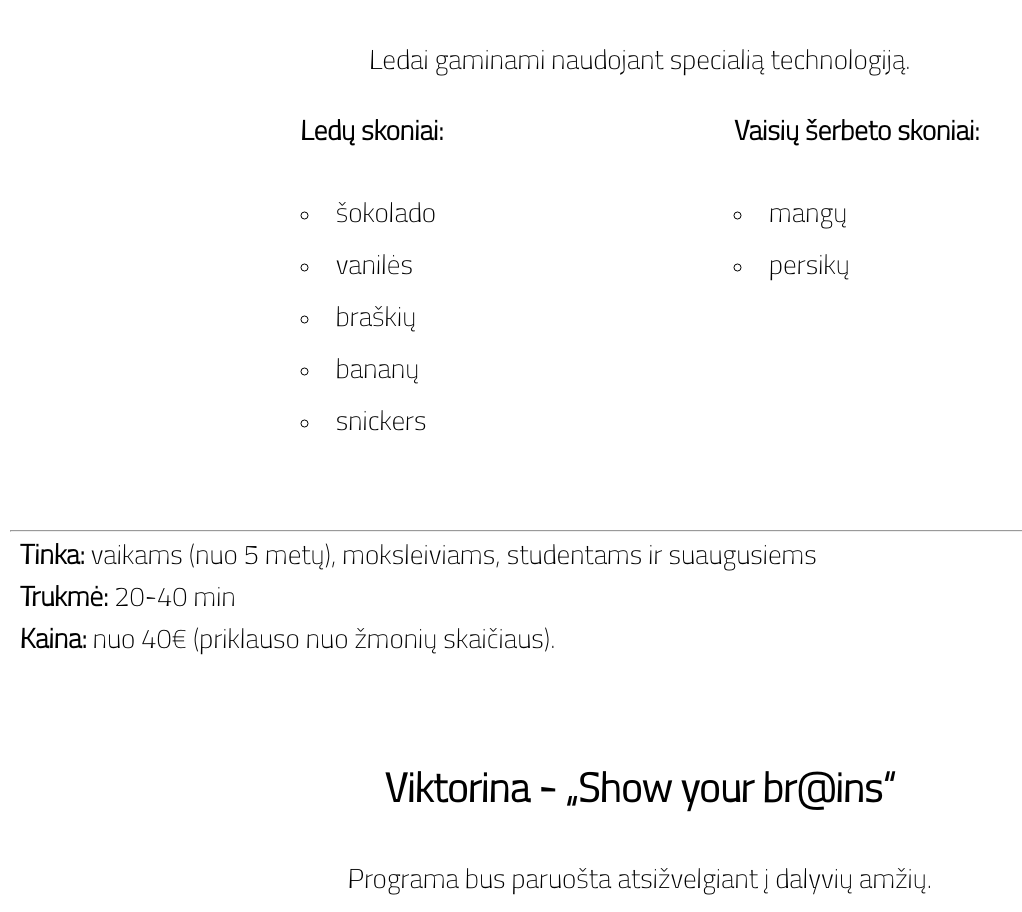
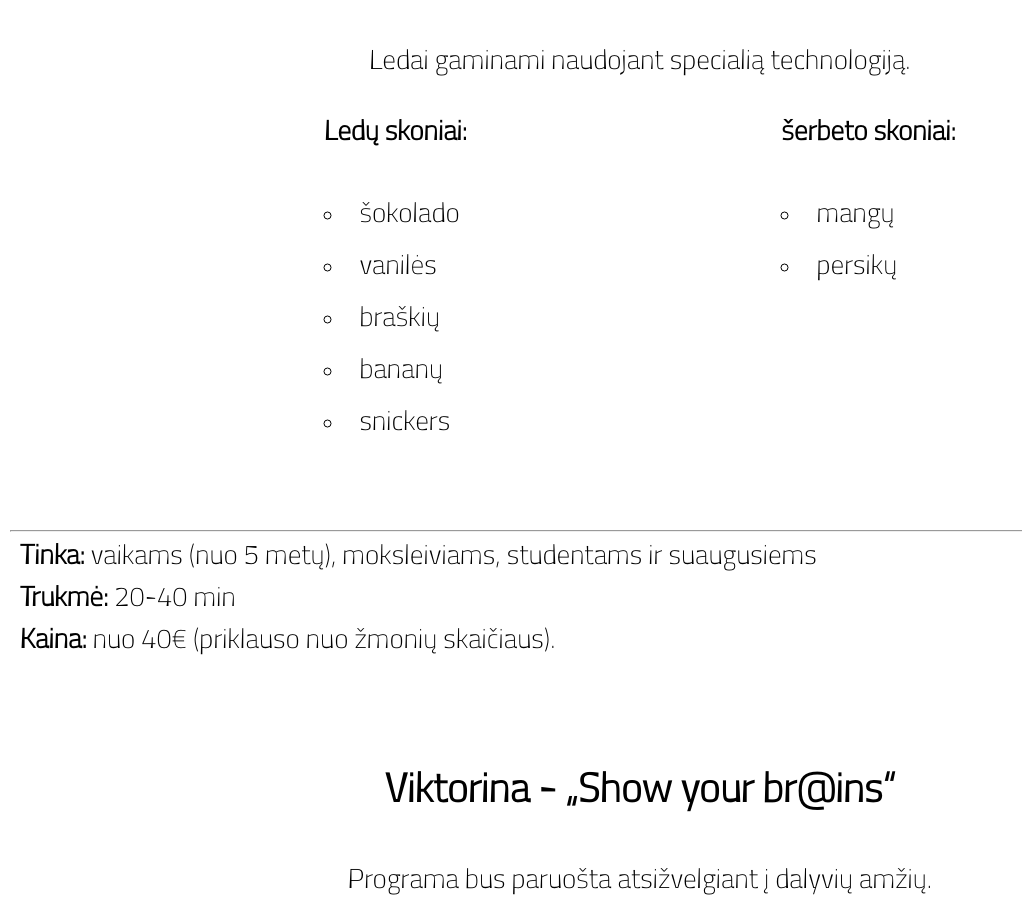
Before and after one commit to SauleAb/FrostFire, a plain HTML site: page Pagrindinis.html in a window 1280 px wide. Shown: the part 2275-3187 px from the top of the page, without its empty margins (0-1022 px from the left). Drawn offline with nearby package versions, Linux system fonts and the light colour scheme.

Commit message:
text update

```diff
--- a/Pagrindinis.html
+++ b/Pagrindinis.html
@@ -69,7 +69,7 @@
                             </div>
                             <div class="upper2">
                                 <li><b>Ledų skoniai:</b> <ul><li>šokolado</li><li>vanilės</li><li>braškių</li><li>bananų</li><li>snickers</li></ul></li>
-                                <li><b>Vaisių šerbeto skoniai:</b><ul><li>mangų</li><li>persikų</li></ul></li>
+                                <li><b>šerbeto skoniai:</b><ul><li>mangų</li><li>persikų</li></ul></li>
                             </div>
                     </ul>
                 </div>
```
